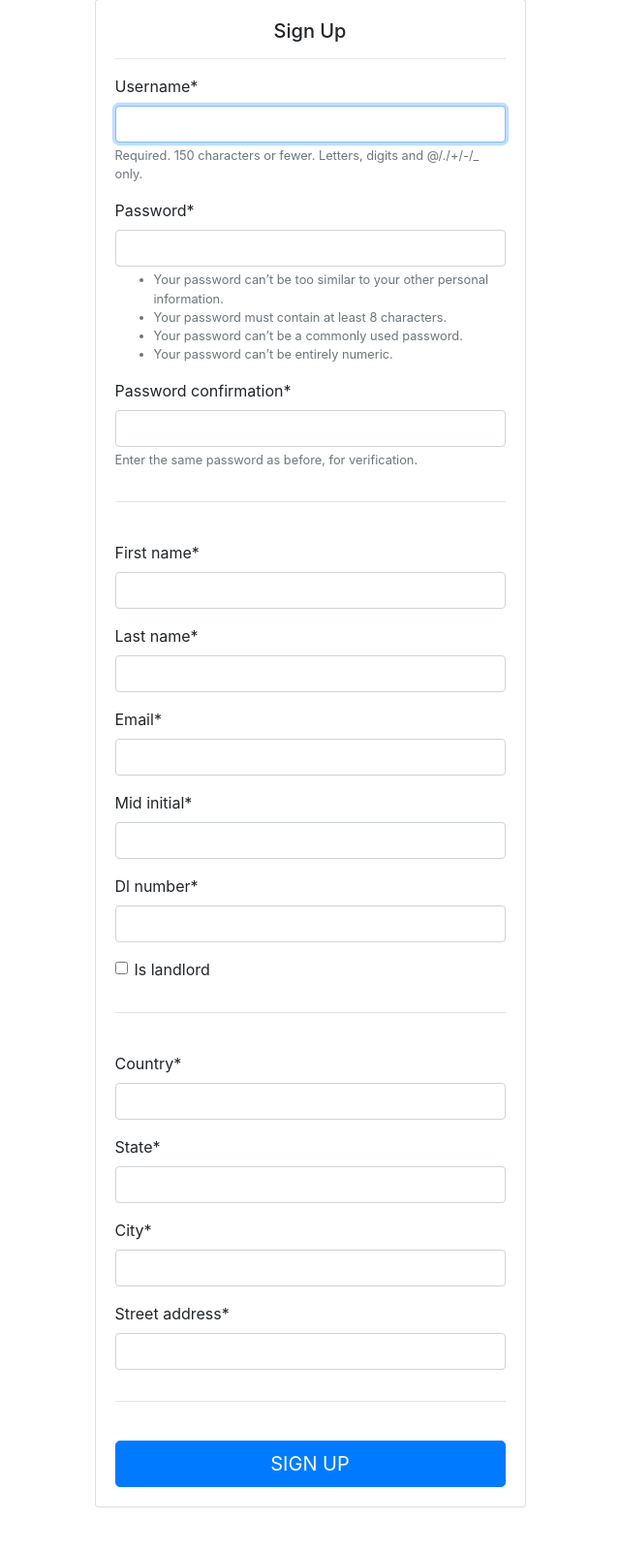
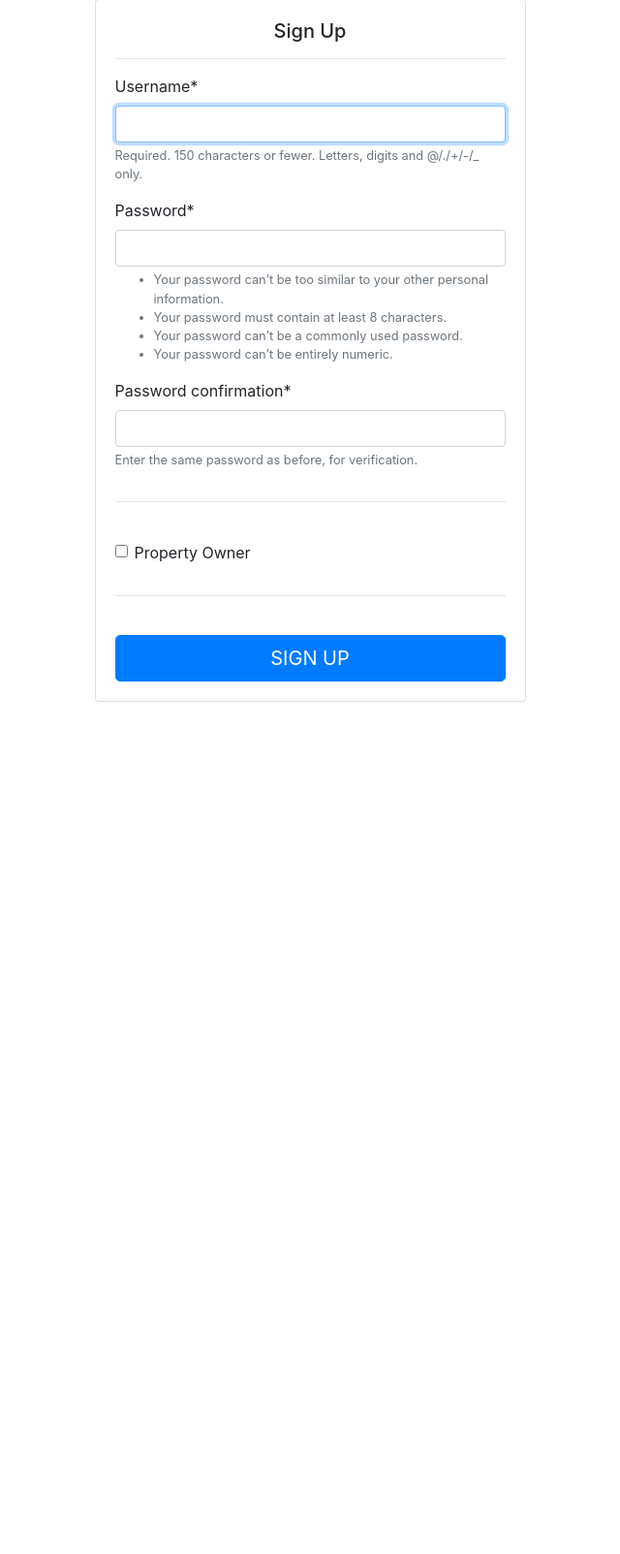
Before and after one commit to George-Strauch/Software-Engineering-Project, a Django app: page /register/ in a window 1280 px wide. Shown: the part 105-1708 px from the top of the page at 97% size, without its empty margins (320-960 px from the left). After the commit the page ends 829 px from the top, so only its background shows below. Run offline with Django 3.2, Linux system fonts and the light colour scheme; some libraries are stand-ins or nearby versions.

Commit message:
can now create users, still needs word

```diff
--- a/rentals/forms.py
+++ b/rentals/forms.py
@@ -1,13 +1,6 @@
 from user.models import UserProfile
 from django.forms import ModelForm
 from .models import *
-
-
-
-class AddressForm(ModelForm):
-    class Meta:
-        model = Address
-        fields = ('country', 'state', 'city', 'street_address')
 
 
 
--- a/rentals/helper_models.py
+++ /dev/null
@@ -1,13 +0,0 @@
-from django.db import models
-
-# ---- helper models -----------------
-
-
-class Address(models.Model):
-    # street = models.CharField(max_length=50)
-    # zip_code = models.CharField(max_length=6)
-    country = models.CharField(max_length=20)
-    state = models.CharField(max_length=20)
-    city = models.CharField(max_length=50)
-    street_address = models.CharField(max_length=150)
-# -------------------------------------------------
--- a/rentals/models.py
+++ b/rentals/models.py
@@ -1,8 +1,5 @@
 from django.db import models
-from user.models import UserProfile
-from .helper_models import Address
-
-
+from user.models import UserProfile, Address
 
 
 
--- a/templates/users/register.html
+++ b/templates/users/register.html
@@ -30,11 +30,11 @@
                       <br>
 
 
-                      <fieldset class="form-group">
-                          {{ address_form|crispy }}
-                      </fieldset>
-                      <hr>
-                      <br>
+{#                      <fieldset class="form-group">#}
+{#                          {{ address_form|crispy }}#}
+{#                      </fieldset>#}
+{#                      <hr>#}
+{#                      <br>#}
 
                       <button class="btn btn-lg btn-primary btn-block text-uppercase" type="submit">Sign Up</button>
                   </form>
--- a/user/forms.py
+++ b/user/forms.py
@@ -19,11 +19,15 @@ class MakeUserForm(UserCreationForm):
 
 
 
+class MakeProfileForm(forms.ModelForm):
+    class Meta:
+        model = UserProfile
+        fields = ('is_landlord',)   # todo: upload pfp?
 
 
 
 
-class MakeProfileForm(forms.ModelForm):
+class EditProfileForm(forms.ModelForm):
 
     first_name = forms.CharField(
         label=("First name"),
@@ -44,6 +48,10 @@ class MakeProfileForm(forms.ModelForm):
 
 
 
+class AddressForm(ModelForm):
+    class Meta:
+        model = Address
+        fields = ('country', 'state', 'city', 'street_address')
 
 
 
--- a/user/models.py
+++ b/user/models.py
@@ -1,20 +1,24 @@
 from django.db import models
 from django.contrib.auth.models import AbstractBaseUser, User
-from rentals.helper_models import Address
 
 
-
+class Address(models.Model):
+    zip_code = models.CharField(max_length=6, blank=True)
+    country = models.CharField(max_length=20, blank=True)
+    state = models.CharField(max_length=20, blank=True)
+    city = models.CharField(max_length=50, blank=True)
+    street_address = models.CharField(max_length=150, blank=True)
 
 """
 the Django user model already has fields for:
 username, password, email, first_name, last_name
 """
 class UserProfile(models.Model):
-    user = models.OneToOneField(User, default=None, blank=True, on_delete=models.CASCADE)
-    mid_initial = models.CharField(max_length=1)
+    user = models.OneToOneField(User, default=None, on_delete=models.CASCADE)
+    mid_initial = models.CharField(max_length=1, blank=True)
     dl_number = models.CharField(max_length=12)
     address = models.ForeignKey(Address, default=None, blank=True, on_delete=models.CASCADE)
-    is_landlord = models.BooleanField(default=False)
+    is_landlord = models.BooleanField('Property Owner', default=False, blank=True)
 
 
     def __str__(self):
--- a/user/urls.py
+++ b/user/urls.py
@@ -6,5 +6,4 @@ urlpatterns = [
     path('profile/', views.view_profile, name='user-profile'),
     path('register/', views.register_user, name='user-register'),
     path('sign_in/', views.sign_in, name='user-sign_in'),
-    path('edit_user/', views.edit_profile, name='user-edit'),
 ]
--- a/user/views.py
+++ b/user/views.py
@@ -13,19 +13,24 @@ def register_user(request):
         u_form = MakeUserForm(request.POST)
         p_form = MakeProfileForm(request.POST)
         address_form = AddressForm(request.POST)
-        if u_form.is_valid():
+        if u_form.is_valid() and p_form.is_valid():
             print("valid")
-            u_form.save()
+            u = u_form.save()
+            print(u.userprofile)
+            u.userprofile.is_landlord = p_form.clean().get('is_landlord')   #todo fix this
+            u.save()
             username = u_form.cleaned_data.get('username')
             messages.success(request, f"{username} account created")
             return redirect('rentals-home')
         else:
-            pass
+            print("there was a problem")
+            print(f'uform: {u_form.is_valid()}, pfrom: {p_form.is_valid()}')
+            messages.error(request, f"account not created")
+            return redirect('register')
 
-    else:
-        u_form = MakeUserForm()
-        p_form = MakeProfileForm()
-        address_form = AddressForm()
+    u_form = MakeUserForm()
+    p_form = MakeProfileForm()
+    address_form = AddressForm()
 
     context = {
         'u_form': u_form,
```
Also changed, not shown: user/signals.py (+6 -6 lines), rentals/migrations/0001_initial.py, rentals/migrations/0002_auto_20200428_2352.py (deleted), user/migrations/0001_initial.py.
